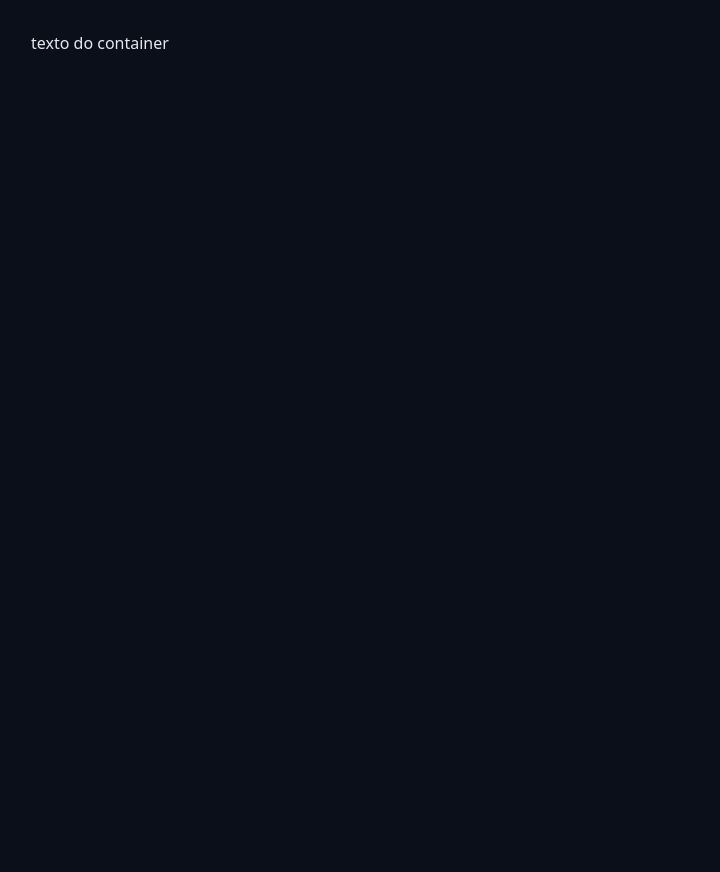
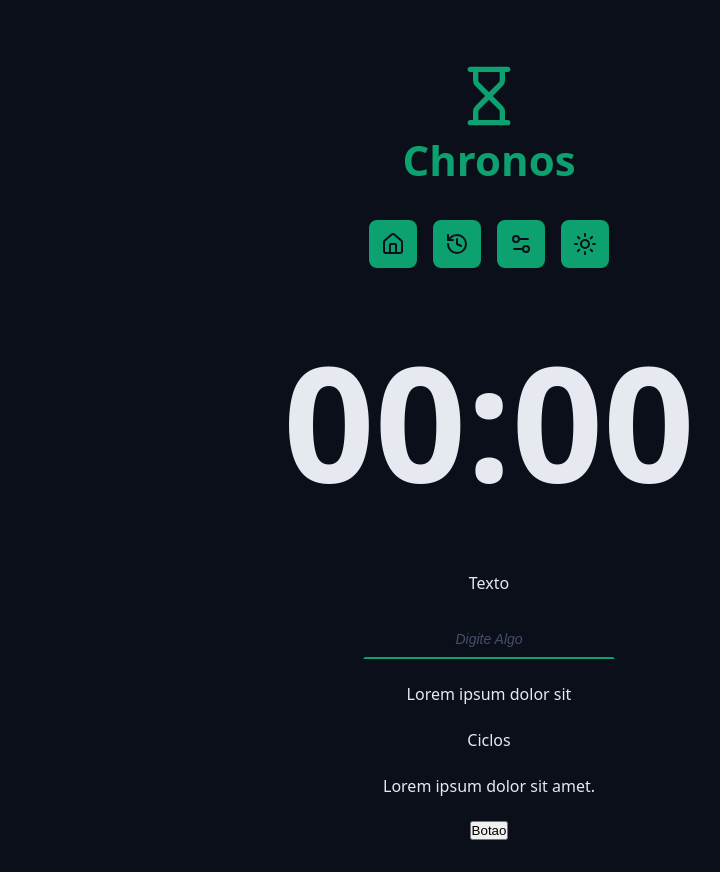
Before and after one commit to leosanner/chronos-pomodoro, a React (Vite) app: page / in a window 1280 px wide. Shown: the whole page, without its empty margins (151-871 px from the left). Before the commit the page ends 800 px from the top, so only its background shows below. Built offline with nearby package versions, Linux system fonts and the light colour scheme.

Commit message:
feat: input, menu, countdown components

```diff
--- a/src/App.tsx
+++ b/src/App.tsx
@@ -2,11 +2,48 @@ import './styles/global.css';
 import './styles/theme.css';
 
 import { Container } from './components/Container';
+import { Logo } from './components/Logo';
+import { Menu } from './components/Menu';
+import { CountDown } from './components/CountDown';
+import { DefaultInput } from './components/DefaultInput';
 
 export function App() {
   return (
     <>
-      <Container>texto do container</Container>
+      <Container>
+        <Logo />
+      </Container>
+
+      <Container>
+        <Menu />
+        <CountDown />
+      </Container>
+
+      <Container>
+        <form className='form' action=''>
+          <div className='formRow'>
+            <DefaultInput
+              id='input'
+              labelText='Texto'
+              type='text'
+              placeholder='Digite Algo'
+            />
+          </div>
+
+          <div className='formRow'>
+            <p>Lorem ipsum dolor sit</p>
+          </div>
+
+          <div className='formRow'>
+            <p>Ciclos</p>
+            <p>Lorem ipsum dolor sit amet.</p>
+          </div>
+
+          <div className='formRow'>
+            <button>Botao</button>
+          </div>
+        </form>
+      </Container>
     </>
   );
 }
--- /dev/null
+++ b/src/components/CountDown/index.tsx
@@ -0,0 +1,5 @@
+import styles from './styles.module.css';
+
+export function CountDown() {
+  return <div className={styles.container}>00:00</div>;
+}
--- /dev/null
+++ b/src/components/CountDown/styles.module.css
@@ -0,0 +1,6 @@
+.container {
+  font-size: clamp(8rem, 25vw, 16rem);
+  font-weight: bold;
+  text-align: center;
+  line-height: 1.5;
+}
--- /dev/null
+++ b/src/components/DefaultInput/index.tsx
@@ -0,0 +1,20 @@
+import styles from './styles.module.css';
+
+type DefaultInputProps = {
+  id: string;
+  labelText: string;
+} & React.ComponentProps<'input'>;
+
+export function DefaultInput({
+  type,
+  id,
+  labelText,
+  ...rest
+}: DefaultInputProps) {
+  return (
+    <>
+      <label htmlFor={id}>{labelText}</label>
+      <input className={styles.input} id={id} type={type} {...rest} />
+    </>
+  );
+}
--- /dev/null
+++ b/src/components/DefaultInput/styles.module.css
@@ -0,0 +1,28 @@
+.input {
+  background-color: transparent;
+  font-size: 1.8rem;
+  padding: 0.8rem;
+  color: var(--text-default);
+  text-align: center;
+  outline: none;
+
+  border: 0.2rem solid transparent;
+  border-bottom: 0.2rem solid var(--primary);
+  transition: all 0.1% ease-in-out;
+}
+
+.input:focus {
+  border-radius: 0.8rem;
+  border: 0.2rem solid var(--primary);
+}
+
+.input::placeholder {
+  color: var(--gray-500);
+  font-size: 1.4rem;
+  font-style: italic;
+}
+
+.input:disabled {
+  border-bottom: 0.2rem solid var(--disabled);
+  color: var(--text-muted);
+}
--- /dev/null
+++ b/src/components/Logo/index.tsx
@@ -0,0 +1,13 @@
+import styles from './styles.module.css';
+import { Hourglass } from 'lucide-react';
+
+export function Logo() {
+  return (
+    <div className={styles.logo}>
+      <a className={styles.logoLink} href=''>
+        <Hourglass />
+        <span>Chronos</span>
+      </a>
+    </div>
+  );
+}
--- /dev/null
+++ b/src/components/Logo/styles.module.css
@@ -0,0 +1,29 @@
+.logo {
+  margin: 3.2rem 0;
+  display: flex;
+  justify-content: center;
+  gap: 2.4rem;
+  margin-top: 6.4rem;
+}
+
+.logoLink {
+  display: flex;
+  flex-direction: column;
+  align-items: center;
+  justify-content: center;
+  gap: 0.3rem;
+  font-size: 4.2rem;
+  font-weight: bold;
+  text-decoration: none;
+  color: var(--primary);
+  transition: all 0.1s ease-in-out;
+}
+
+.logoLink:hover {
+  filter: brightness(80%);
+}
+
+.logoLink svg {
+  width: 6.4rem;
+  height: 6.4rem;
+}
--- /dev/null
+++ b/src/components/Menu/index.tsx
@@ -0,0 +1,21 @@
+import styles from './styles.module.css';
+import { HistoryIcon, HouseIcon, Settings2Icon, SunIcon } from 'lucide-react';
+
+export function Menu() {
+  return (
+    <nav className={styles.menu}>
+      <a className={styles.menuLink} href=''>
+        <HouseIcon />
+      </a>
+      <a className={styles.menuLink} href=''>
+        <HistoryIcon />
+      </a>
+      <a className={styles.menuLink} href=''>
+        <Settings2Icon />
+      </a>
+      <a className={styles.menuLink} href=''>
+        <SunIcon />
+      </a>
+    </nav>
+  );
+}
--- /dev/null
+++ b/src/components/Menu/styles.module.css
@@ -0,0 +1,28 @@
+.menu {
+  margin: 3.2rem 0;
+  display: flex;
+  justify-content: center;
+  gap: 1.6rem;
+}
+
+.menuLink {
+  display: inline-flex;
+  align-items: center;
+  justify-content: center;
+  gap: 0.3rem;
+  text-decoration: none;
+  background-color: var(--primary);
+  color: var(--text-over-primary);
+  transition: all 0.1s ease-in-out;
+  padding: 1.2rem;
+  border-radius: 0.8rem;
+}
+
+.menuLink:hover {
+  filter: brightness(80%);
+}
+
+.menuLink svg {
+  width: 2.4rem;
+  height: 2.4rem;
+}
--- a/src/styles/global.css
+++ b/src/styles/global.css
@@ -15,3 +15,19 @@ body {
   background: var(--gray-900);
   color: var(--text-default);
 }
+
+.form {
+  display: flex;
+  align-items: center;
+  justify-content: center;
+  flex-direction: column;
+  gap: 2.4rem;
+}
+
+.formRow {
+  display: flex;
+  align-items: center;
+  justify-content: center;
+  flex-direction: column;
+  gap: 2.4rem;
+}
```
